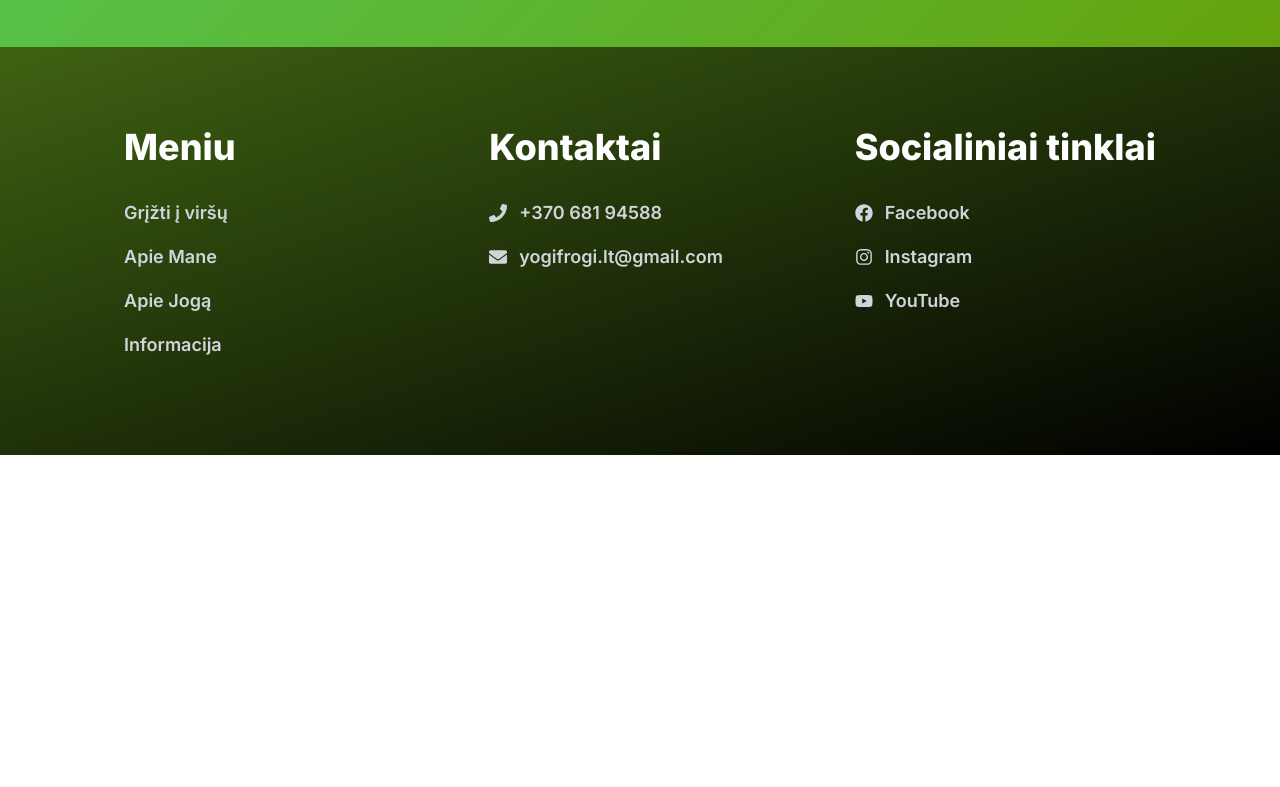
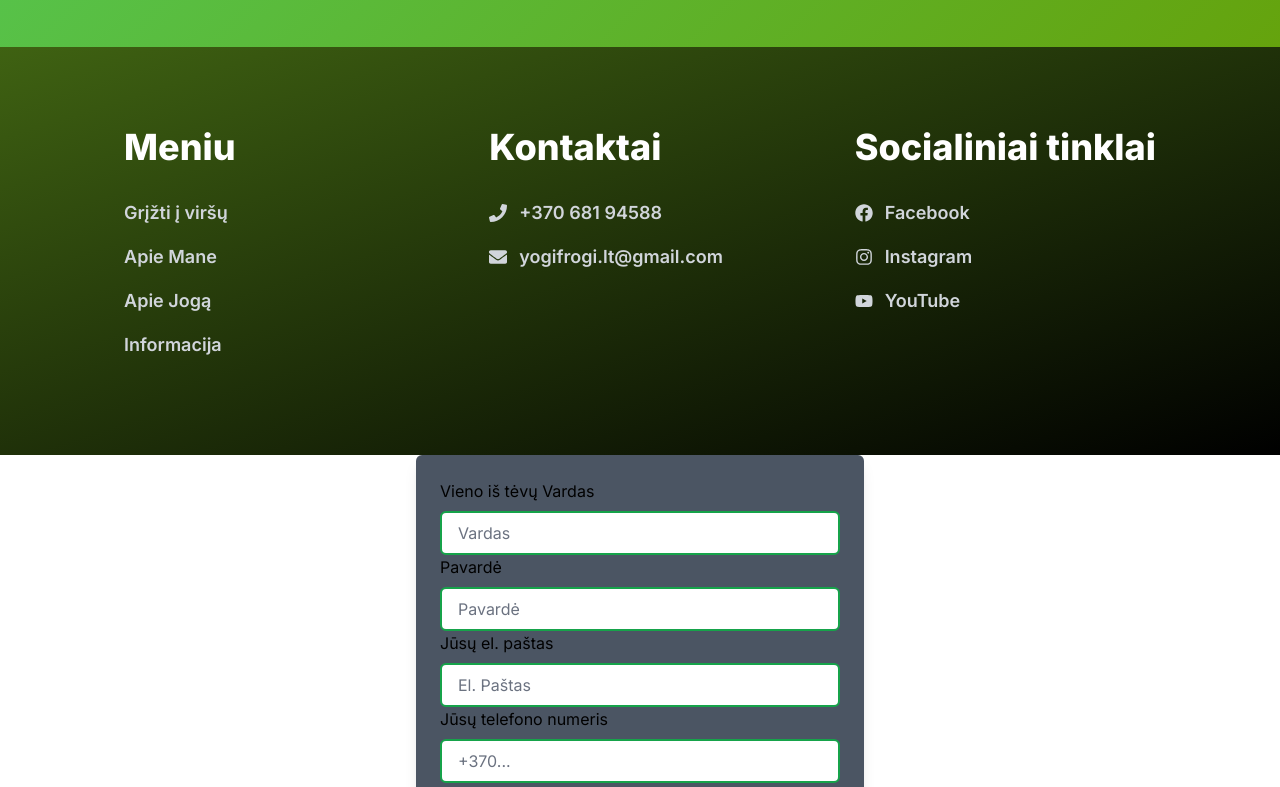
Before and after one commit to aldask/yogi-frogi, a Next.js app: page / in a window 1280 px wide. Shown: the part 2000-2787 px from the top of the page. Before the commit the page ends 2455 px from the top, so only its background shows below. Built offline with nearby package versions, Linux system fonts and the light colour scheme; what tailwindcss-animated would draw is missing.

Commit message:
Reg system

```diff
--- /dev/null
+++ b/app/Components/Registration/InputComp.tsx
@@ -0,0 +1,48 @@
+import React from "react";
+
+interface InputProps {
+  label: string;
+  type: string;
+  name: string;
+  className: string;
+  required?: boolean;
+  placeholder: string;
+  minLength?: number;
+  maxLength?: number;
+  pattern?: string;
+  onChange: (e: React.ChangeEvent<HTMLInputElement>) => void;
+}
+
+const InputComp: React.FC<InputProps> = (inputProps) => {
+  const {
+    label,
+    type,
+    name,
+    className,
+    required,
+    placeholder,
+    minLength,
+    maxLength,
+    pattern,
+    onChange,
+  } = inputProps;
+
+  return (
+    <>
+      <label>{label}</label>
+      <input
+        type={type}
+        name={name}
+        className={className}
+        required={required}
+        placeholder={placeholder}
+        minLength={minLength}
+        maxLength={maxLength}
+        pattern={pattern}
+        onChange={onChange}
+      />
+    </>
+  );
+};
+
+export default InputComp;
--- /dev/null
+++ b/app/Components/Registration/Reg.tsx
@@ -0,0 +1,193 @@
+"use client";
+import React, { useRef, useState } from "react";
+import emailjs, { EmailJSResponseStatus } from "@emailjs/browser";
+import InputComp from "./InputComp";
+
+const Reg: React.FC = () => {
+  const EMAILJS_SERVICE_ID = process.env
+    .NEXT_PUBLIC_REACT_APP_EMAILJS_SERVICE_ID as string;
+  const EMAILJS_TEMPLATE_ID = process.env
+    .NEXT_PUBLIC_REACT_APP_EMAILJS_TEMPLATE_ID as string;
+  const EMAILJS_API_KEY = process.env
+    .NEXT_PUBLIC_REACT_APP_EMAILJS_API_KEY as string;
+
+  const form = useRef(null);
+  const [userName, setUserName] = useState(true);
+  const [userSurname, setUserSurname] = useState(true);
+  const [userEmail, setUserEmail] = useState(true);
+  const [userTel, setUserTel] = useState(true);
+  const [userKid, setUserKid] = useState(true);
+  const [userDate, setUserDate] = useState(true);
+
+  const sendEmail = (e: React.FormEvent) => {
+    e.preventDefault();
+
+    if (form.current) {
+      emailjs
+        .sendForm(
+          EMAILJS_SERVICE_ID,
+          EMAILJS_TEMPLATE_ID,
+          form.current,
+          EMAILJS_API_KEY
+        )
+        .then(
+          (result: EmailJSResponseStatus) => {
+            console.log(result.text);
+          },
+          (error: EmailJSResponseStatus) => {
+            console.log(error.text);
+          }
+        );
+    }
+  };
+
+  const handleNameChange = (e: React.ChangeEvent<HTMLInputElement>) => {
+    const userInput = e.target.value;
+    const regexPattern = /^[a-zA-Z]+$/;
+    const isValidInput =
+      userInput.trim() !== "" && regexPattern.test(userInput);
+
+    setUserName(isValidInput);
+  };
+
+  const handleSurnameChange = (e: React.ChangeEvent<HTMLInputElement>) => {
+    const userInput = e.target.value;
+    const regexPattern = /^[a-zA-Z]+$/;
+    const isValidInput =
+      userInput.trim() !== "" && regexPattern.test(userInput);
+
+    setUserSurname(isValidInput);
+  };
+
+  const handleEmailChange = (e: React.ChangeEvent<HTMLInputElement>) => {
+    const userInput = e.target.value;
+    const regexPattern = /^[\w-\.]+@([\w-]+\.)+[\w-]{2,4}$/;
+    const isValidInput =
+      userInput.trim() !== "" && regexPattern.test(userInput);
+
+    setUserEmail(isValidInput);
+  };
+
+  const handleTelNumber = (e: React.ChangeEvent<HTMLInputElement>) => {
+    const userInput = e.target.value;
+    const regexPattern = /^\+370\d{8,}$/;
+    const isValidInput =
+      userInput.trim() !== "" && regexPattern.test(userInput);
+
+    setUserTel(isValidInput);
+  };
+
+  const handleKidNameChange = (e: React.ChangeEvent<HTMLInputElement>) => {
+    const userInput = e.target.value;
+    const regexPattern = /^[a-zA-Z]+$/;
+    const isValidInput =
+      userInput.trim() !== "" && regexPattern.test(userInput);
+
+    setUserKid(isValidInput);
+  };
+
+  const handleKidDate = (e: React.ChangeEvent<HTMLInputElement>) => {
+    const userInput = e.target.value;
+    const regexPattern = /^\d{4}-\d{2}-\d{2}$/;
+    const isValidInput =
+      userInput.trim() !== "" && regexPattern.test(userInput);
+
+    setUserDate(isValidInput);
+  };
+
+  return (
+    <form
+      ref={form}
+      onSubmit={sendEmail}
+      className="bg-gray-600 p-6 rounded-md shadow-lg max-w-md mx-auto"
+    >
+      <InputComp
+        label="Vieno iš tėvų Vardas"
+        type="text"
+        name="user_name"
+        className={`bg-green border-2 border-green-600 text-gray-800 rounded-md py-2 px-4 w-full mt-2 focus:outline-none focus:ring focus:border-blue-300 placeholder-gray-500 ${
+          userName ? "" : "border-red-600 border-4"
+        }`}
+        required={true}
+        placeholder="Vardas"
+        minLength={2}
+        maxLength={40}
+        onChange={handleNameChange}
+      />
+      <InputComp
+        label="Pavardė"
+        type="text"
+        name="user_surname"
+        className={`bg-green border-2 border-green-600 text-gray-800 rounded-md py-2 px-4 w-full mt-2 focus:outline-none focus:ring focus:border-blue-300 placeholder-gray-500 ${
+          userSurname ? "" : "border-red-600 border-4"
+        }`}
+        required={true}
+        placeholder="Pavardė"
+        minLength={2}
+        maxLength={40}
+        onChange={handleSurnameChange}
+      />
+      <InputComp
+        label="Jūsų el. paštas"
+        type="email"
+        name="user_email"
+        className={`bg-green border-2 border-green-600 text-gray-800 rounded-md py-2 px-4 w-full mt-2 focus:outline-none focus:ring focus:border-blue-300 placeholder-gray-500 ${
+          userEmail ? "" : "border-red-600 border-4"
+        }`}
+        required={true}
+        placeholder="El. Paštas"
+        minLength={2}
+        maxLength={40}
+        onChange={handleEmailChange}
+      />
+      <InputComp
+        label="Jūsų telefono numeris"
+        type="tel"
+        name="user_phone"
+        className={`bg-green border-2 border-green-600 text-gray-800 rounded-md py-2 px-4 w-full mt-2 focus:outline-none focus:ring focus:border-blue-300 placeholder-gray-500 ${
+          userTel ? "" : "border-red-600 border-4"
+        }`}
+        required={true}
+        placeholder="+370..."
+        minLength={2}
+        maxLength={40}
+        onChange={handleTelNumber}
+      />
+      <InputComp
+        label="Jūsų vaiko vardas"
+        type="text"
+        name="user_kid_name"
+        className={`bg-green border-2 border-green-600 text-gray-800 rounded-md py-2 px-4 w-full mt-2 focus:outline-none focus:ring focus:border-blue-300 placeholder-gray-500 ${
+          userKid ? "" : "border-red-600 border-4"
+        }`}
+        required={true}
+        placeholder="Vaiko vardas"
+        minLength={2}
+        maxLength={40}
+        onChange={handleKidNameChange}
+      />
+      <InputComp
+        label="Jūsų vaiko amžius"
+        type="date"
+        name="user_kid_age"
+        className={`bg-green border-2 border-green-600 text-gray-800 rounded-md py-2 px-4 w-full mt-2 focus:outline-none focus:ring focus:border-blue-300 placeholder-gray-500 ${
+          userDate ? "" : "border-red-600 border-4"
+        }`}
+        required={true}
+        placeholder="Pasirinkite gimimo data"
+        minLength={2}
+        maxLength={40}
+        onChange={handleKidDate}
+      />
+
+      <button
+        type="submit"
+        className="bg-gradient-to-br from-green-400 to-lime-500 text-white font-bold py-2 px-6 md:py-4 md:px-8 rounded-full focus:outline-none focus:ring-2 focus:ring-offset-2 focus:ring-green-500 transform transition duration-300 ease-in-out hover:scale-105"
+      >
+        Siųsti
+      </button>
+    </form>
+  );
+};
+
+export default Reg;
--- /dev/null
+++ b/app/Components/Registration/config.tsx
@@ -0,0 +1,3 @@
+export const serviceId = "service_ec41lri";
+export const templateId = "template_igeysd8";
+export const apiKey = "ZEnl_k2gIOZvoY7Ws";
--- a/app/Pages/HomePage.tsx
+++ b/app/Pages/HomePage.tsx
@@ -5,6 +5,8 @@ import AboutYoga from "../Components/AboutYoga";
 import Serivces from "../Components/Services";
 import ContactsFooter from "../Components/ContactsFooter";
 import Frog from "../Components/Frog";
+import RegPage from "./RegPage";
+import Reg from "../Components/Registration/Reg";
 
 const HomePage = () => {
   return (
@@ -16,6 +18,7 @@ const HomePage = () => {
         <Serivces />
       </div>
       <ContactsFooter />
+      <Reg />
       <Frog />
     </div>
   );
--- /dev/null
+++ b/app/Pages/RegPage.tsx
@@ -0,0 +1,16 @@
+import React from "react";
+import ContactsFooter from "../Components/ContactsFooter";
+import Frog from "../Components/Frog";
+import Reg from "../Components/Registration/Reg";
+
+const RegPage = () => {
+  return (
+    <div>
+      <Reg />
+      <Frog />
+      <ContactsFooter />
+    </div>
+  );
+};
+
+export default RegPage;
--- a/app/page.tsx
+++ b/app/page.tsx
@@ -1,9 +1,11 @@
 import HomePage from "./Pages/HomePage";
+import RegPage from "./Pages/RegPage";
 
 export default function Home() {
   return (
     <main>
       <HomePage />
+      {/* <RegPage /> */}
     </main>
   );
 }
--- a/package.json
+++ b/package.json
@@ -9,6 +9,7 @@
     "lint": "next lint"
   },
   "dependencies": {
+    "@emailjs/browser": "^3.11.0",
     "@emotion/react": "^11.11.1",
     "next": "latest",
     "react": "latest",
```
Also changed, not shown: 2 other files (tests, documents, lock files or other folders).
